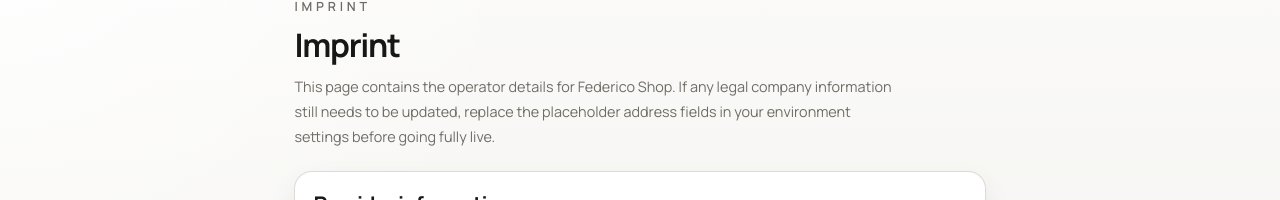
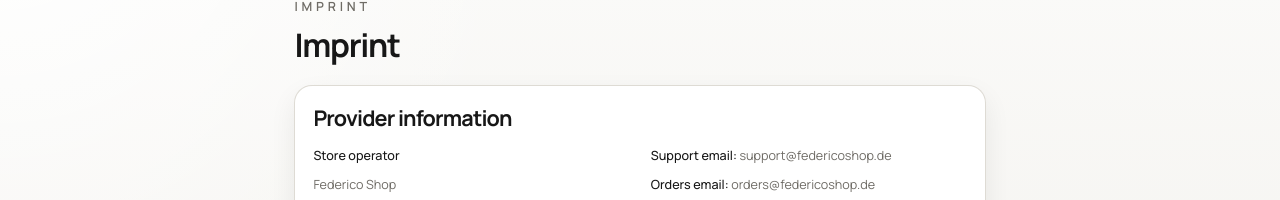
Before and after one commit to F1846/vinyl-marketplace-production, a Next.js app: page /imprint in a window 1280 px wide. Shown: the part 136-336 px from the top of the page. Built offline with nearby package versions, Linux system fonts and the light colour scheme; no server answers.

Commit message:
Remove imprint placeholder intro

```diff
--- a/src/app/imprint/page.tsx
+++ b/src/app/imprint/page.tsx
@@ -17,9 +17,6 @@
         <h1 className="font-sans text-3xl font-bold tracking-[-0.04em] text-foreground sm:text-4xl">
           {dictionary.imprint.title}
         </h1>
-        <p className="max-w-2xl text-base leading-7 text-muted">
-          {dictionary.imprint.body}
-        </p>
       </div>
 
       <section className="card space-y-4">
```
